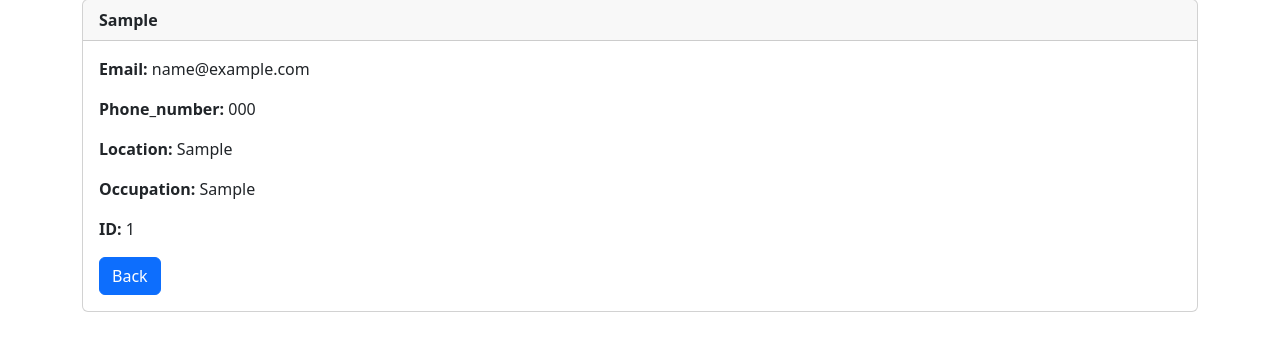
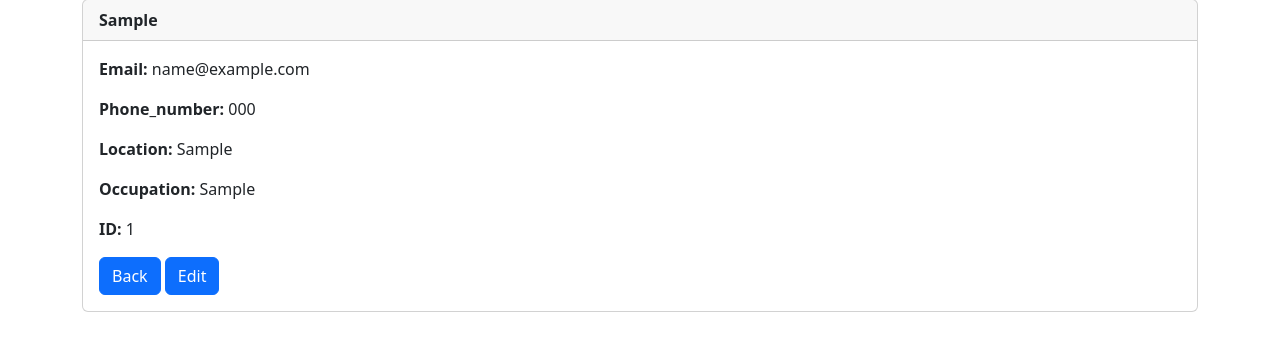
Before and after one commit to marcusguiban/AttPay, a Django app: a page that uses accounts/templates/supervisor_record.html in a window 1280 px wide. Shown: the part 81-438 px from the top of the page. Run offline with Django 5.2, Linux system fonts and the light colour scheme; a user stored in the database is signed in; tables that the repository leaves empty hold one stand-in row (values such as "Sample post"); some libraries are stand-ins or nearby versions.

Commit message:
user updates

```diff
--- a/accounts/templates/supervisor_record.html
+++ b/accounts/templates/supervisor_record.html
@@ -21,12 +21,12 @@
             <strong>ID: </strong>{{ supervisor_record.user.id }}</p>
              <a href="{% url 'supervisor_list' username=request.user.username%}" class="btn btn-primary">Back</a>
             {% comment %} {% if user.is_superuser %} {% endcomment %}
-             {% comment %} <a href="{% url 'delete_record'  username=request.user.username pk=attendance_record.id %}" class="btn btn-danger">Delete</a>
-             <a href="{% url 'Edit_attendance'  username=request.user.username pk=attendance_record.id %}" class="btn btn-primary">Edit</a>
-             {% elif user.is_supervisor %}
-             <a href="{% url 'delete_record'  username=request.user.username pk=attendance_record.id %}" class="btn btn-danger">Delete</a>
-             {% endif %}
-            <a href="{% url 'time_Out' username=request.user.username pk=attendance_record.id %}" class="btn btn-secondary">Time Out</a>   {% endcomment %}
+          {% comment %} <a href="{% url 'delete_record'  username=request.user.username pk=attendance_record.id %}" class="btn btn-danger">Delete</a> {% endcomment %}
+             <a href="{% url 'supervisor_update'  username=request.user.username pk=supervisor_record.user.id %}" class="btn btn-primary">Edit</a>
+             {% comment %} {% elif user.is_supervisor %} {% endcomment %}
+             {% comment %} <a href="{% url 'delete_record'  username=request.user.username pk=attendance_record.id %}" class="btn btn-danger">Delete</a> {% endcomment %}
+             {% comment %} {% endif %} {% endcomment %}
+            {% comment %} <a href="{% url 'time_Out' username=request.user.username pk=attendance_record.id %}" class="btn btn-secondary">Time Out</a>    {% endcomment %}
     </div>
   </div>
 {% endblock %}
--- a/accounts/urls.py
+++ b/accounts/urls.py
@@ -12,4 +12,5 @@ urlpatterns = [
     path('employee_record/<str:username>/<int:pk>', views.employee_record, name='employee_record'),
     path('supervisor_record/<str:username>/<int:pk>', views.supervisor_record, name='supervisor_record'),
     path('employee_record/edit/<str:username>/<int:pk>', views.employee_update, name='employee_update'),
+    path('supervisor_record/edit/<str:username>/<int:pk>', views.supervisor_update, name='supervisor_update'),
 ]
--- a/accounts/views.py
+++ b/accounts/views.py
@@ -79,3 +79,16 @@ def employee_update(request, pk, username):
 	else:
 		messages.success(request, "You Must Be Logged In...")
 		return redirect('home')
+
+def supervisor_update(request, pk, username):
+	if request.user.is_authenticated and request.user.username == username:
+		current_record = Supervisor.objects.get(user_id=pk)
+		form = SupervisorUpdateForm(request.POST or None, instance=current_record)
+		if form.is_valid():
+			form.save()
+			messages.success(request, "Record Has Been Updated!")
+			return redirect('home')
+		return render(request, 'supervisor_update.html', {'form':form, 'username': username})
+	else:
+		messages.success(request, "You Must Be Logged In...")
+		return redirect('home')
```
Also changed, not shown: accounts/forms.py (+18 -1 lines), accounts/templates/supervisor_update.html (added, +15 -0 lines).
